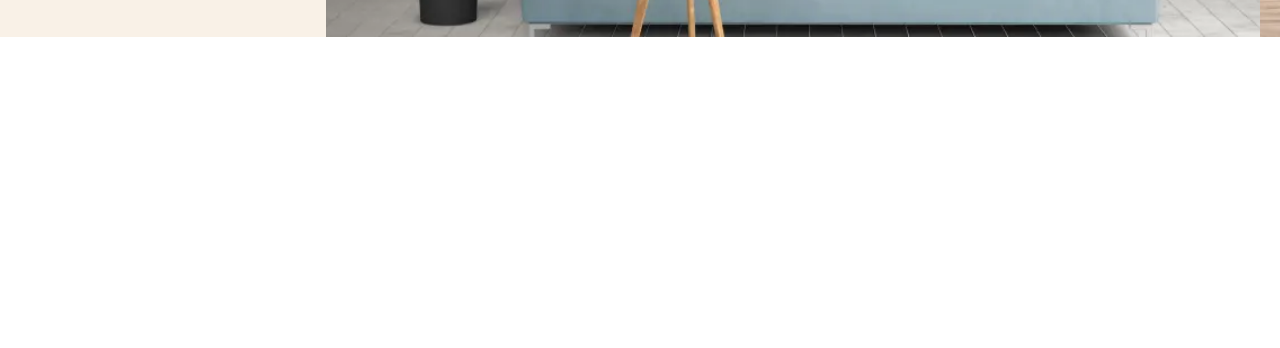
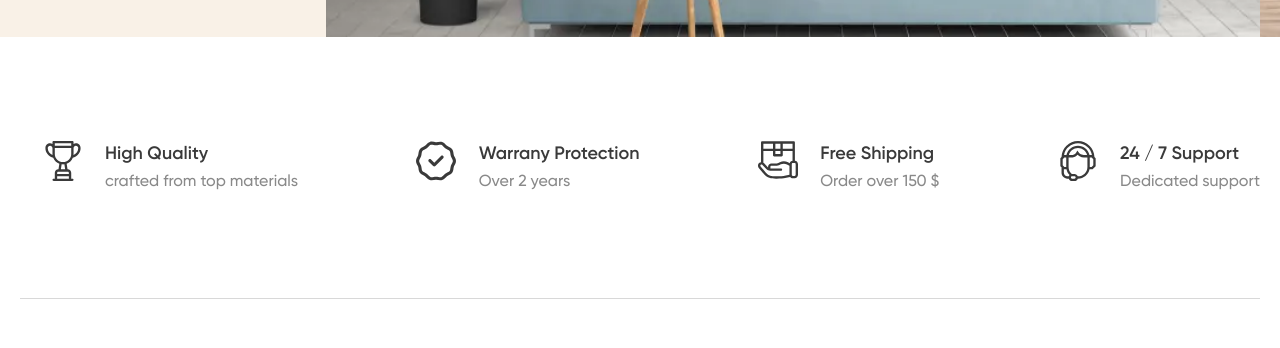
Before and after one commit to PrivateUser777/OnlineStore, a website: page src/index.html in a window 1280 px wide. Shown: the part 796-1144 px from the top of the page. Drawn offline with nearby package versions, Linux system fonts and the light colour scheme; files that its build step writes are made by us from their sources; files whose address does not match are found by name; a web font is replaced by a local one.

Commit message:
advantages

```diff
--- a/src/_main.html
+++ b/src/_main.html
@@ -68,14 +68,41 @@
 			</div>
 		</div>
 	</section>
+	<!--// // // // // // // // // // // // // // // // // // // // // // // // // // // // // // // // // // //-->
+
+	<!-- !Секция Преимущества -->
+<!--// // // // // // // // // // // // // // // // // // // // // // // // // // // // // // // // // // //-->
+	<section class="advantages">
+		<div class="container">
+			<div class="advantages__body">
+				<div class="advantages__item">
+					<div class="advantages__icon"><img src="./img/advantages/01.svg" alt="Icon"></div>
+					<h4 class="advantages__title">High Quality</h4>
+					<div class="advantages__text">crafted from top materials</div>
+				</div>
+				<div class="advantages__item">
+					<div class="advantages__icon"><img src="./img/advantages/02.svg" alt="Icon"></div>
+					<h4 class="advantages__title">Warrany Protection</h4>
+					<div class="advantages__text">Over 2 years</div>
+				</div>
+				<div class="advantages__item">
+					<div class="advantages__icon"><img src="./img/advantages/03.svg" alt="Icon"></div>
+					<h4 class="advantages__title">Free Shipping</h4>
+					<div class="advantages__text">Order over 150 $</div>
+				</div>
+				<div class="advantages__item">
+					<div class="advantages__icon"><img src="./img/advantages/04.svg" alt="Icon"></div>
+					<h4 class="advantages__title">24 / 7 Support</h4>
+					<div class="advantages__text">Dedicated support</div>
+				</div>
+			</div>
+		</div>
+	</section>
+<!--// // // // // // // // // // // // // // // // // // // // // // // // // // // // // // // // // // //-->
 
 
 
 
-
-
-
-	<br><br><br><br><br><br><br><br><br><br><br><br><br><br><br><br><br><br><br><br>
 </main>
 
 
--- a/src/scss/main.scss
+++ b/src/scss/main.scss
@@ -230,7 +230,57 @@
 	}
 
 }
+// // // // // // // // // // // // // // // // // // // // // // // // // // // // // // // // // // // // //
 
+
+//!Стили для секции Преимущества
+// // // // // // // // // // // // // // // // // // // // // // // // // // // // // // // // // // // // //
+.advantages {
+	@include adaptiv-value('padding-top', 88, 30, 1);
+	@include adaptiv-value('padding-bottom', 88, 30, 1);
+
+	&__body {
+		display: flex;
+		flex-wrap: wrap;
+		justify-content: space-between;
+	}
+
+	&__item {
+		display: inline-grid;
+		padding: 16px 0;
+		grid-template: auto auto / 85px 1fr;
+		@media(max-width: $md2+px){
+			min-width: 280px
+		}
+		@media(max-width: $md3+px){
+			grid-template: auto auto / auto 1fr;
+		}
+	}
+
+	&__icon {
+		grid-row: span 2;
+		text-align: center;
+		// align-self: center;
+		@media(max-width: $md3+px){
+			padding: 0px 15px 0px 0px;
+		}
+	}
+
+	&__title {
+		font-size: 18px;
+		line-height: 150%;
+		&:not(:last-child){
+			margin-bottom: 2px;
+		}
+	}
+
+	&__text {
+		font-weight: 500;
+		line-height: 150%;
+		color: #898989;
+	}
+}
+// // // // // // // // // // // // // // // // // // // // // // // // // // // // // // // // // // // // //
 
 
 
--- a/src/scss/style.scss
+++ b/src/scss/style.scss
@@ -39,6 +39,7 @@ $redColor: #E97171;
 body {
 	color: $maneColor;
 	font-size: 16px;
+	font-weight: 600;
 
 	&.lock {
 		overflow: hidden;
```
Also changed, not shown: dist/css/style.css, dist/css/style.min.css, dist/index.html.
